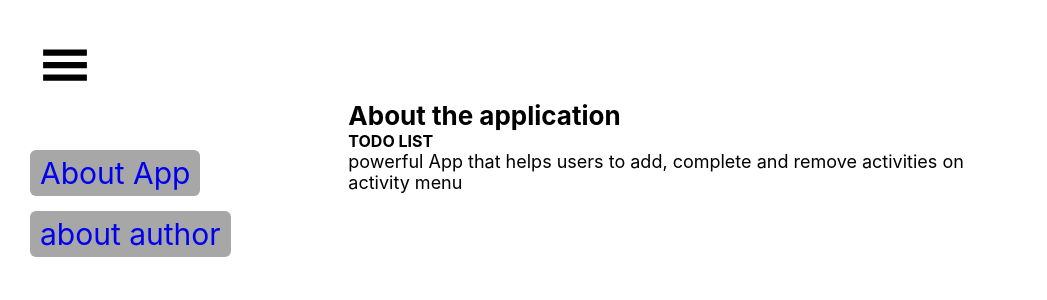
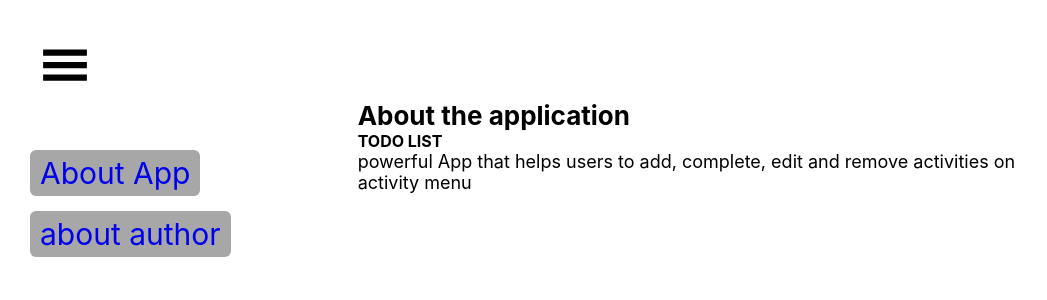
Before and after one commit to joffreynk/todo-with-react, a React (Create React App) app: page /about/app in a window 1280 px wide. Shown: the top 300 px of the page, without its empty margins (0-1047 px from the left). Built offline with nearby package versions, Linux system fonts and the light colour scheme.

Commit message:
adjust about app file

```diff
--- a/src/components/AboutApp.js
+++ b/src/components/AboutApp.js
@@ -7,7 +7,7 @@ const AboutApp = () => (
       <h2>About the application</h2>
       <strong>TODO LIST</strong>
       <p>
-        powerful App that helps users to add, complete and remove activities on activity menu
+        powerful App that helps users to add, complete, edit and remove activities on activity menu
       </p>
     </div>
   </div>
```
